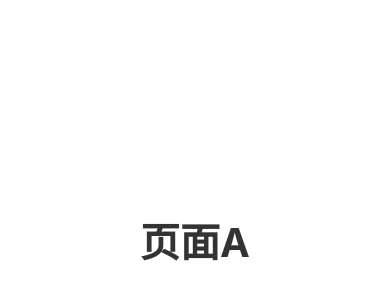
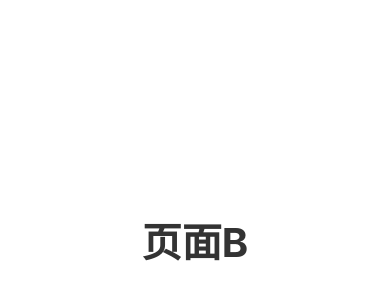
Before and after one commit to CodeTrip-FrontEndCamp/tourism-diary, a React Native app: screen / in a window 390 px wide. Shown: the part 182-482 px from the top of the page. Built offline with nearby package versions, Linux system fonts and the light colour scheme.

Commit message:
feat: 设置初始路由为 PageB

```diff
--- a/App.tsx
+++ b/App.tsx
@@ -20,7 +20,9 @@ function App(): JSX.Element {
         backgroundColor={'white'}
       />
       <NavigationContainer>
-        <Stack.Navigator>
+        <Stack.Navigator
+          initialRouteName="PageB"
+        >
           <Stack.Screen
             name="PageA"
             component={PageA}
```
